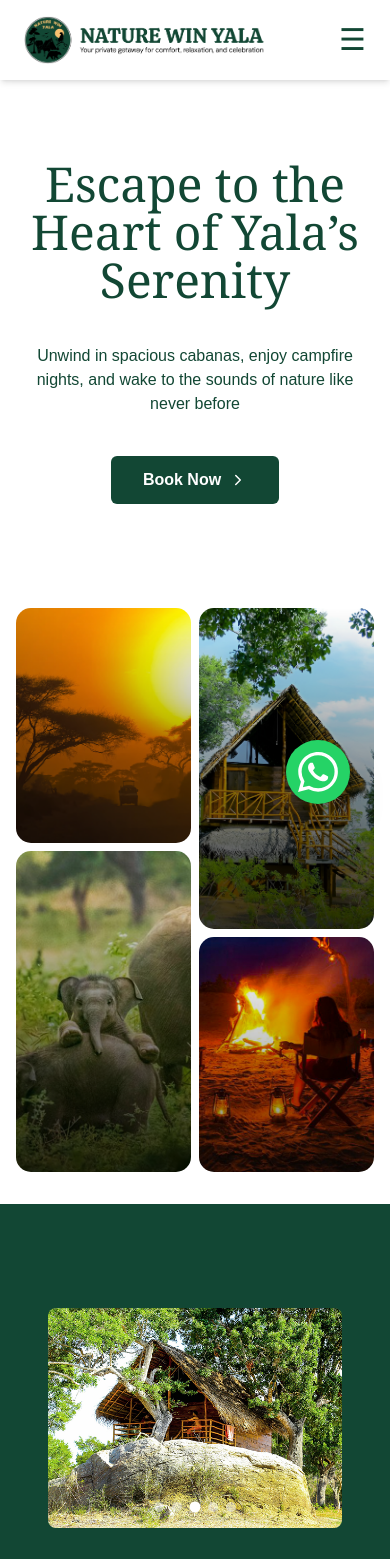
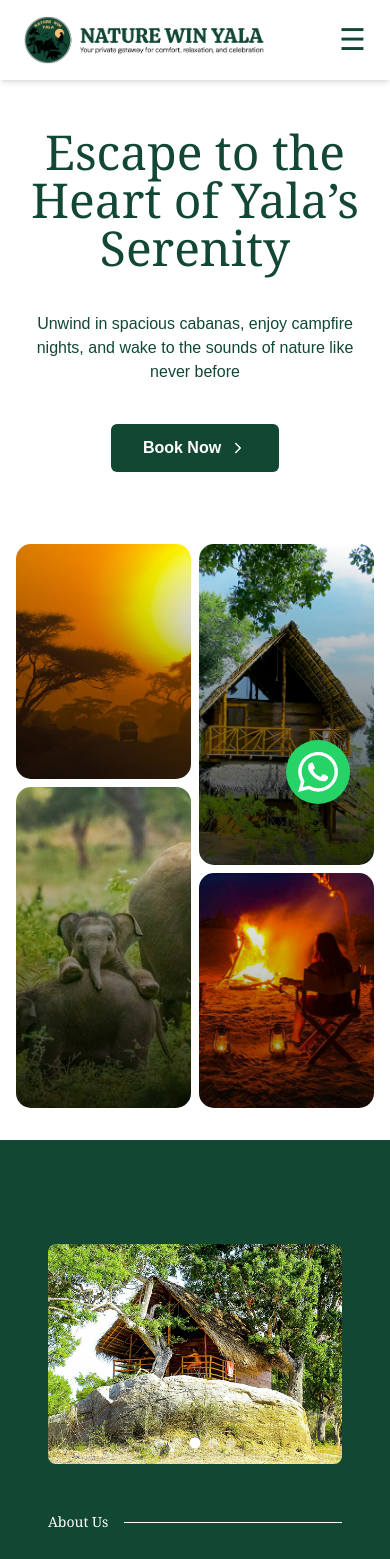
Before and after one commit to Syntrix-Snipers/nature-win-yala, a Next.js app: page /home in a window 390 px wide. Shown: the top 1559 px of the page. Built offline with nearby package versions, Linux system fonts and the light colour scheme.

Commit message:
fix the padding issue in mobile screen responsive
fix the padding issue in mobile screen responsive

```diff
--- a/src/app/home/components/HomeTopImageCollage.tsx
+++ b/src/app/home/components/HomeTopImageCollage.tsx
@@ -18,7 +18,7 @@ const HomeTopImageCollage: React.FC<HomeTopImageCollageProps> = ({
     <div
       className={[
         // Mobile: no background/radius, natural height (taller)
-        "w-full max-w-full bg-transparent rounded-none min-h-[540px] md:min-h-[725px]",
+        "w-full max-w-full bg-transparent rounded-none min-h-[540px] md:min-h-[730px]",
         // Desktop: keep existing look, allow filling parent height (wider)
         "md:bg-[#0a2a1a] md:rounded-none md:h-full md:w-[clamp(220px,90vw,560px)] md:max-w-[560px]",
         // Layout
--- a/src/app/home/page.tsx
+++ b/src/app/home/page.tsx
@@ -35,7 +35,7 @@ const Home = () => {
         <div className="relative z-10 w-full max-w-7xl px-4 md:h-full">
           <div className="text-white flex flex-col md:flex-row md:items-stretch md:justify-between md:h-full min-h-[500px] md:min-h-0 gap-10">
             <div className="md:w-1/2 flex flex-col justify-center py-8 md:py-12 text-center md:text-left items-center md:items-start gap-6">
-              <h1 className="text-5xl md:text-6xl font-serif pt-32 md:pt-48 mb-4 text-[#124734] md:text-white">
+              <h1 className="text-5xl md:text-6xl font-serif pt-24 md:pt-48 mb-4 text-[#124734] md:text-white">
                 Escape to the Heart of Yala’s Serenity
               </h1>
               <p className="mb-4 text-[#124734] md:text-white">
@@ -50,7 +50,7 @@ const Home = () => {
               </button>
             </div>
 
-            <div className="md:w-1/2 md:mt-0 flex flex-col py-8 md:py-12">
+            <div className="md:w-1/2 md:mt-0 flex flex-col pt-0 pb-8 md:py-12">
               <div className="flex-1 min-h-0 flex items-center justify-center md:justify-end">
                 <HomeTopImageCollage className="w-full md:h-full" />
               </div>
```
